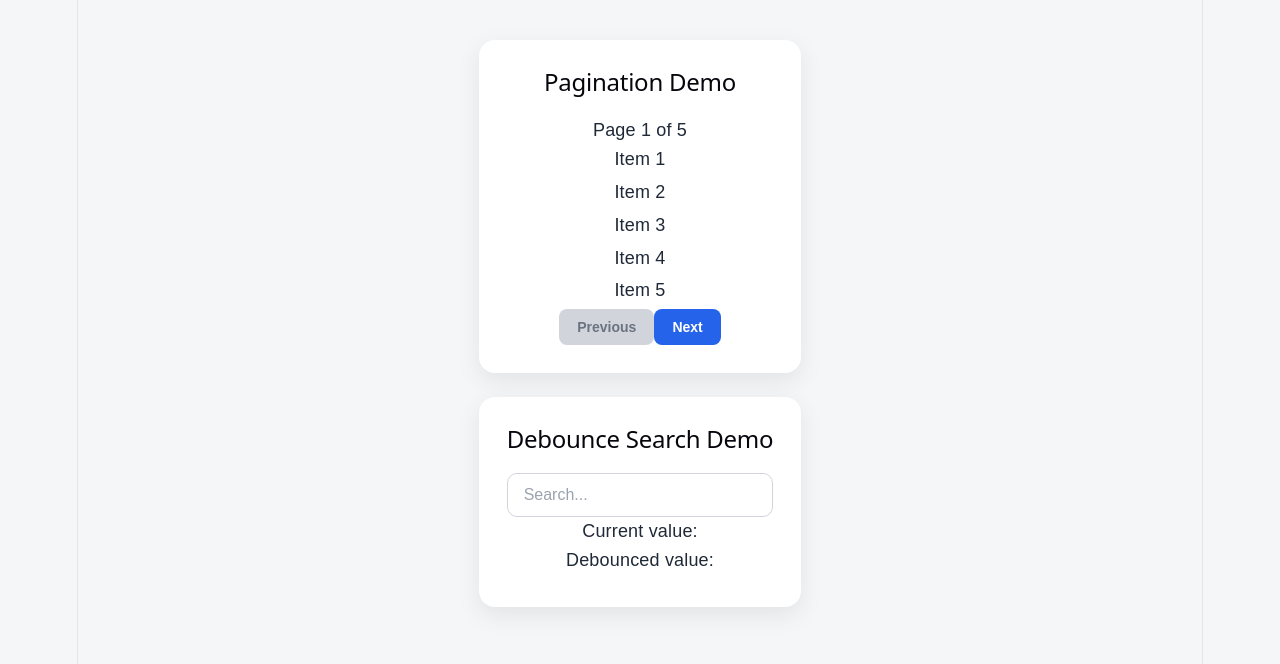
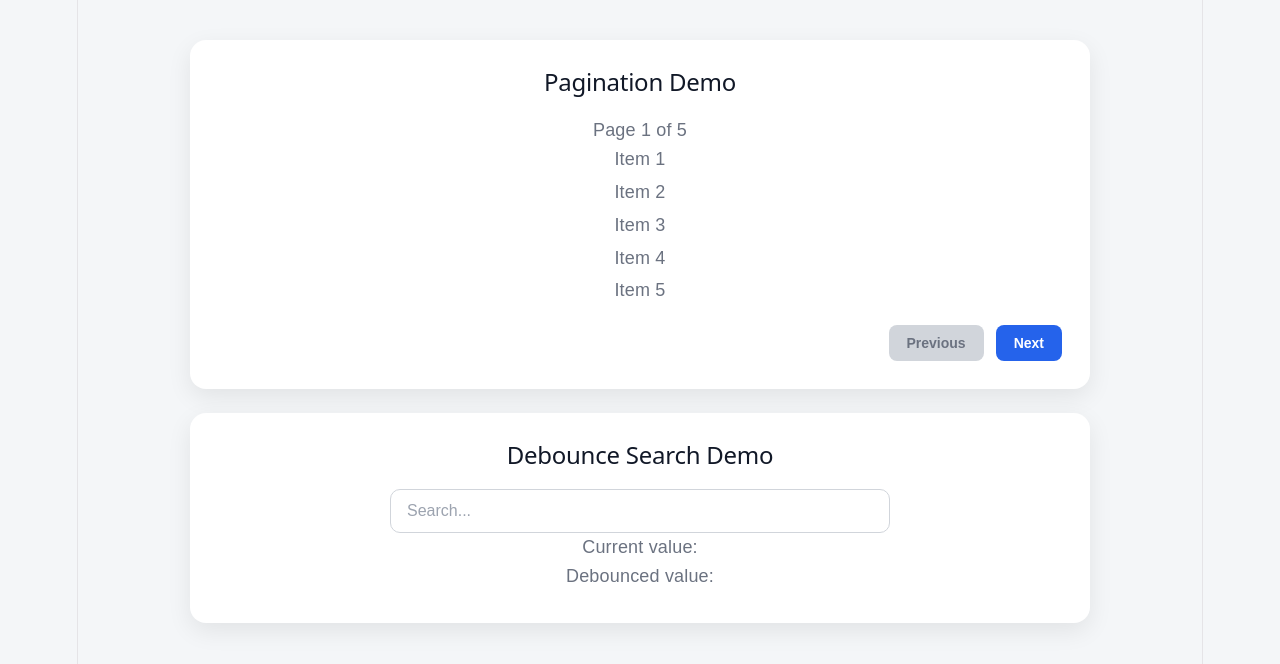
Before and after one commit to mercytv932/Hooks-lab, a React (Vite) app: page / in a window 1280 px wide. Shown: the top 664 px of the page. Built offline with nearby package versions, Linux system fonts and the light colour scheme.

Commit message:
styles fixed, polished and lab done

```diff
--- a/src/App.css
+++ b/src/App.css
@@ -16,7 +16,7 @@ body {
 
 /* App */
 .app {
-  width: min(900x, 100%);
+  width: min(900px, 100%);
   margin: 0 auto;
   display: grid;
   gap: 24px;
@@ -82,16 +82,26 @@ h2 {
   margin-top: 0;
   margin-bottom: 20px;
   font-size: 24px;
+  color: #111827;
+}
+
+.app > div > p {
+  color: #6b7280;
 }
 
 p {
   line-height: 1.6;
 }
 
-.p > div > p {
-  color: #6b7280;
-}
-
 .app > div > p + p {
   margin-bottom: 4px;
 }
+
+/* pagination controls */
+
+.pagination-controls {
+  display: flex;
+  gap: 12px;
+  margin-top: 20px;
+  justify-content: flex-end;
+}
--- a/src/components/PaginationDemo.tsx
+++ b/src/components/PaginationDemo.tsx
@@ -16,7 +16,7 @@ export default function PaginationDemo() {
         <p key={item}>{item}</p>
       ))}
 
-      <div>
+      <div className="pagination-controls">
         <button
           onClick={pagination.previousPage}
           disabled={!pagination.canPreviousPage}
```
